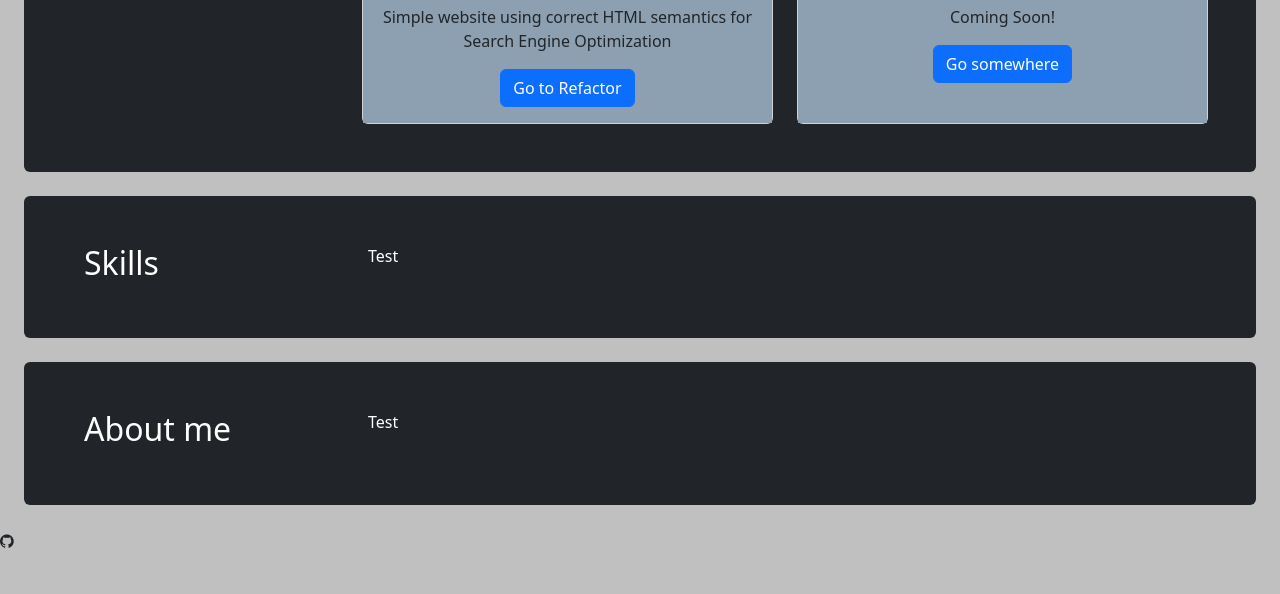
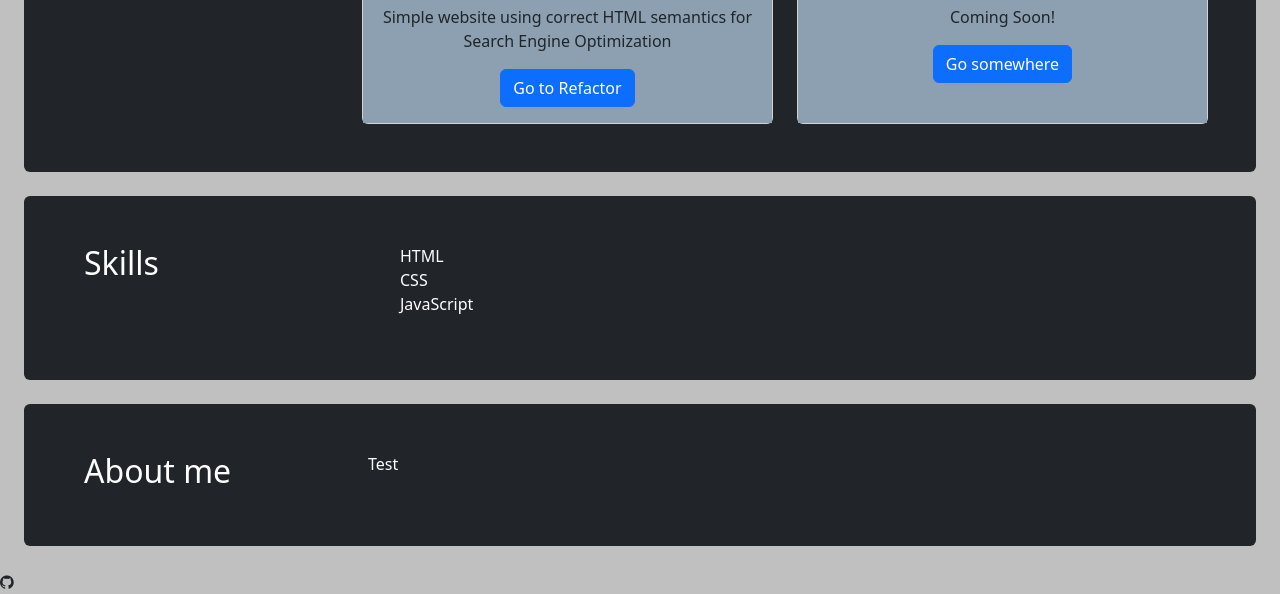
Before and after one commit to fumitsukai/Bootstrap-Portofolio, a plain HTML site: page index.html in a window 1280 px wide. Shown: the part 1164-1758 px from the top of the page. Before the commit the page ends 1717 px from the top, so only its background shows below. Drawn offline with nearby package versions, Linux system fonts and the light colour scheme.

Commit message:
added skills to section

```diff
--- a/assets/css/style.css
+++ b/assets/css/style.css
@@ -43,3 +43,9 @@ body {
     width: 100%;
     height: 30vh;
 }
+
+/* Skills section style */
+
+#skills ul {
+    list-style: none;
+}
--- a/index.html
+++ b/index.html
@@ -90,7 +90,13 @@
             <div class="col-3">
                 <h2>Skills</h2>
             </div>
-            <div class="col-9">Test</div>
+            <div class="col-9">
+                    <ul>
+                        <li>HTML</li>
+                        <li>CSS</li>
+                        <li>JavaScript</li>
+                    </ul>
+            </div>
         </div>
 
 
```
